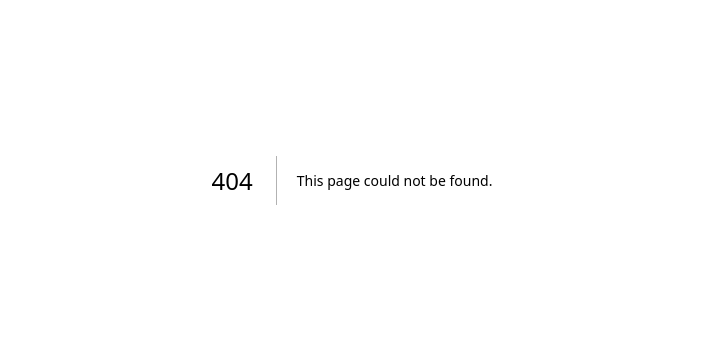
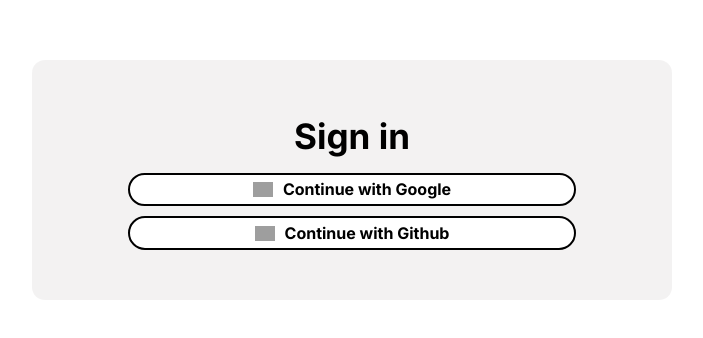
Before and after one commit to jonshung/LogBlock, a Next.js app in the folder src/front-end/: page /signIn in a window 1280 px wide. Before the commit this address had no page. Shown: the part 220-558 px from the top of the page, without its empty margins (288-991 px from the left). Built offline with nearby package versions, Linux system fonts and the light colour scheme; grey boxes are pictures that could not be loaded.

Commit message:
Add sign in page, use http://localhost:3000/signIn

```diff
--- a/src/front-end/app/globals.css
+++ b/src/front-end/app/globals.css
@@ -109,3 +109,41 @@
   border-radius: 13px;
   color: #000000;
 }
+
+.container {
+  display: flex;
+  justify-content: center;
+  align-items: center;
+  height: 100vh;
+  margin: auto;
+  background-color: #ffffff;
+  box-sizing: border-box;
+}
+
+.white-box {
+  width: 50%;
+  height: 30%;
+  flex-direction: column;
+  background-color: #d3cfcf48;
+  display: flex;
+  justify-content: center;
+  align-items: center;
+  text-align: center;
+  border-radius: 13px;
+  color: #000000;
+}
+
+.button-white {
+  border-radius: 15px;
+  border: 2px solid #000000;
+  width: 70%;
+  height: 14%;
+  background-color: #ffffff;
+  color: #000000;
+  font-weight: bold;
+  display: flex;
+  align-items: center;
+  justify-content: center;
+  margin-bottom: 10px;
+  border-radius: 23px;
+}
--- a/src/front-end/app/page.tsx
+++ b/src/front-end/app/page.tsx
@@ -7,6 +7,7 @@
 import ConnectorsBox from "@/app/components/connectors/connectors-box";
 import CreatePost, { triggerOpenDialog } from "@/app/components/home/create-post";
 import { PostData, Comment } from "./interfaces/common-interfaces";
+import Post from "./components/posts/post";
 
 export default function Page() {
     const [posts, setPosts] = useState<PostData[]>([]);
--- /dev/null
+++ b/src/front-end/app/signIn/page.tsx
@@ -0,0 +1,50 @@
+"use client";
+
+import { useRouter } from "next/navigation";
+
+export default function SignIn() {
+  const router = useRouter();
+  return (
+    <div className= "container">
+      <div className="white-box">
+        <div style={{margin : '10px', fontWeight:'bold', fontSize:'35px'}}> Sign in </div>
+        <button
+          className="button-white"
+          onClick={() => router.push("/")}
+          onMouseEnter={(e) => (e.currentTarget.style.background = '#f0ede4')}
+          onMouseLeave={(e) => (e.currentTarget.style.background = '#ffffff')}
+        >
+          <img
+            src="https://img.icons8.com/?size=100&id=17949&format=png&color=000000"
+            alt="Google icon"
+            width={20}
+            height={20}
+          >
+          </img>
+          <span style={{marginLeft:'10px'}}>
+            Continue with Google
+          </span>
+        </button>
+        <button
+          className="button-white"
+          onClick={() => router.push("/")}
+          onMouseEnter={(e) => (e.currentTarget.style.background = '#f0ede4')}
+          onMouseLeave={(e) => (e.currentTarget.style.background = '#ffffff')}
+        >
+          <img
+            src="https://img.icons8.com/?size=100&id=62856&format=png&color=000000"
+            alt="Google icon"
+            width={20}
+            height={20}
+          >
+          </img>
+          <span style={{marginLeft:'10px'}}>
+            Continue with Github
+          </span>
+        </button>
+
+      </div>
+
+    </div>
+  );
+}
```
